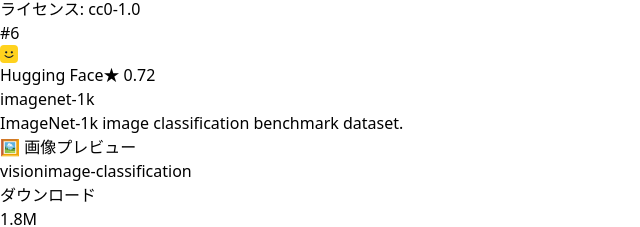
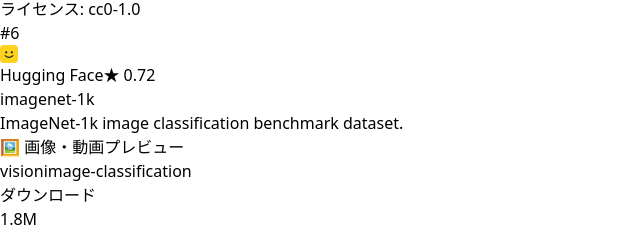
Before and after one commit to rsasaki0109/open-dataset-ranking, a React (Vite) app: page / in a window 1280 px wide. Shown: the part 1797-2024 px from the top of the page, without its empty margins (0-640 px from the left). Built offline with nearby package versions, Linux system fonts and the light colour scheme.

Commit message:
feat(ui): preview videos and repo image files in dataset cards (#5)

```diff
--- a/src/components/PreviewGallery.tsx
+++ b/src/components/PreviewGallery.tsx
@@ -41,8 +41,23 @@
             key={i}
             type="button"
             onClick={() => setZoom(img)}
-            className="aspect-square overflow-hidden rounded bg-slate-100 dark:bg-slate-700"
+            className="relative aspect-square overflow-hidden rounded bg-slate-100 dark:bg-slate-700"
           >
+            {img.kind === 'video' ? (
+              <>
+                {/* #t=0.1 makes browsers paint a poster frame without downloading the whole file */}
+                <video
+                  src={`${img.src}#t=0.1`}
+                  muted
+                  playsInline
+                  preload="metadata"
+                  className="pointer-events-none h-full w-full object-cover"
+                />
+                <span className="pointer-events-none absolute bottom-1 right-1 rounded bg-black/60 px-1 text-[10px] leading-4 text-white">
+                  ▶
+                </span>
+              </>
+            ) : (
               <img
                 src={img.src}
                 alt=""
@@ -50,6 +65,7 @@
                 referrerPolicy="no-referrer"
                 className="h-full w-full object-cover"
               />
+            )}
           </button>
         ))}
       </div>
@@ -60,12 +76,24 @@
           onClick={() => setZoom(null)}
           className="fixed inset-0 z-50 flex items-center justify-center bg-black/80 p-4"
         >
+          {zoom.kind === 'video' ? (
+            <video
+              src={zoom.src}
+              controls
+              autoPlay
+              loop
+              playsInline
+              onClick={(e) => e.stopPropagation()}
+              className="max-h-full max-w-full rounded"
+            />
+          ) : (
             <img
               src={zoom.src}
               alt=""
               referrerPolicy="no-referrer"
               className="max-h-full max-w-full rounded"
             />
+          )}
         </div>
       )}
     </>
--- a/src/lib/i18n.ts
+++ b/src/lib/i18n.ts
@@ -67,7 +67,7 @@
     source: 'ソース', allSources: 'すべてのソース', tagCategory: 'タグ / カテゴリ', allTags: 'すべてのタグ', sort: '並び順', mostPopular: '人気順', recently: '更新が新しい順', mostEngaged: '反応の多い順',
     cards: 'カード', table: 'テーブル', results: '件', page: 'ページ', prev: '前へ', next: '次へ', noDescription: '説明なし', downloads: 'ダウンロード', likesVotes: 'Likes / Votes', license: 'ライセンス', score: 'スコア',
     metadataNotice: 'メタデータのみ掲載。データセット本体は各提供元から取得してください。', github: 'GitHub: open-dataset-ranking', languageSwitch: 'English',
-    preview: '画像プレビュー', hidePreview: 'プレビューを閉じる', previewLoading: 'プレビューを読み込み中…', previewError: 'プレビューを取得できませんでした', previewGated: '承認が必要な(gated)データセットのためプレビューできません', previewEmpty: 'プレビューできる画像がありません',
+    preview: '画像・動画プレビュー', hidePreview: 'プレビューを閉じる', previewLoading: 'プレビューを読み込み中…', previewError: 'プレビューを取得できませんでした', previewGated: '承認が必要な(gated)データセットのためプレビューできません', previewEmpty: 'プレビューできる画像・動画がありません',
   },
   en: {
     siteTitle: 'Open Dataset Ranking', siteSubtitle: 'Kaggle × Hugging Face', dailyUpdate: 'metadata only · daily update',
@@ -75,7 +75,7 @@
     popular: 'Most Popular', popularSubtitle: 'Top by download-based popularity score', recentlyUpdated: 'Recently Updated', recentlyUpdatedSubtitle: 'Top by freshness score', kaggle: 'Kaggle', huggingFace: 'Hugging Face', topKaggle: 'Top Kaggle datasets', topHuggingFace: 'Top Hugging Face datasets',
     explore: 'Explore all datasets', exploreSubtitle: 'Search, filter by source/tag, sort, and paginate', keywordSearch: 'Keyword search', searchPlaceholder: 'e.g. image, nlp, sales…', source: 'Source', allSources: 'All sources', tagCategory: 'Tag / category', allTags: 'All tags', sort: 'Sort', mostPopular: 'Most popular', recently: 'Recently updated', mostEngaged: 'Most engaged',
     cards: 'Cards', table: 'Table', results: 'results', page: 'page', prev: 'Prev', next: 'Next', noDescription: 'No description.', downloads: 'Downloads', likesVotes: 'Likes / Votes', license: 'License', score: 'Score', metadataNotice: 'Metadata only. Get the dataset itself from its original provider.', github: 'GitHub: open-dataset-ranking', languageSwitch: '日本語',
-    preview: 'Preview images', hidePreview: 'Hide preview', previewLoading: 'Loading preview…', previewError: 'Could not load preview', previewGated: 'Gated dataset: preview unavailable without access approval', previewEmpty: 'No previewable images',
+    preview: 'Preview images / videos', hidePreview: 'Hide preview', previewLoading: 'Loading preview…', previewError: 'Could not load preview', previewGated: 'Gated dataset: preview unavailable without access approval', previewEmpty: 'No previewable images or videos',
   },
 };
 
--- a/src/lib/preview.ts
+++ b/src/lib/preview.ts
@@ -1,4 +1,4 @@
-// Client-side preview of image/GIF samples via the public Hugging Face
+// Client-side preview of image/GIF/video samples via the public Hugging Face
 // datasets-server. Fetched on demand in the browser; nothing is stored in
 // this repo (metadata only), images are hotlinked from Hugging Face.
 const API = 'https://datasets-server.huggingface.co';
@@ -7,6 +7,8 @@
   src: string;
   width: number;
   height: number;
+  /** 'video' items are rendered with <video>; everything else (incl. GIF) with <img>. */
+  kind?: 'image' | 'video';
 }
 
 interface Feature {
@@ -31,7 +33,7 @@
   return (await res.json()) as T;
 }
 
-function isImageCell(v: unknown): v is PreviewImage {
+function isMediaCell(v: unknown): v is PreviewImage {
   return (
     typeof v === 'object' &&
     v !== null &&
@@ -42,6 +44,8 @@
 
 const HF = 'https://huggingface.co';
 const MAX_GIF_BYTES = 3 * 1024 * 1024; // skip huge animations
+const MAX_IMAGE_BYTES = 5 * 1024 * 1024;
+const MAX_VIDEO_BYTES = 25 * 1024 * 1024; // only played on click (range-streamed)
 
 interface TreeEntry {
   type: string;
@@ -49,25 +53,34 @@
   size?: number;
 }
 
+const IMAGE_EXT = /\.(png|jpe?g|webp)$/i;
+const VIDEO_EXT = /\.(mp4|webm)$/i;
+const GIF_EXT = /\.gif$/i;
+
 /**
- * GIFs stored as plain files in the dataset repo. datasets-server re-encodes
- * images to static PNG/JPEG, so animation is only preserved by hotlinking the
- * original file (resolve/main/... is public and sends CORS `*`).
+ * Media stored as plain files in the dataset repo. datasets-server re-encodes
+ * images to static PNG/JPEG and does not serve videos, so animation/video is
+ * only preserved by hotlinking the original file (resolve/main/... is public
+ * and sends CORS `*`). Animated/video files are listed before still images.
  */
-async function fetchRepoGifs(
+async function fetchRepoMedia(
   hfId: string,
   limit: number,
   signal?: AbortSignal,
 ): Promise<PreviewImage[]> {
   const tree = await getJson<TreeEntry[]>(`${HF}/api/datasets/${hfId}/tree/main?recursive=true`, signal);
-  return tree
-    .filter((f) => f.type === 'file' && /\.gif$/i.test(f.path) && (f.size ?? 0) <= MAX_GIF_BYTES)
-    .slice(0, limit)
-    .map((f) => ({
-      src: `${HF}/datasets/${hfId}/resolve/main/${f.path.split('/').map(encodeURIComponent).join('/')}`,
-      width: 0,
-      height: 0,
-    }));
+  const url = (path: string) =>
+    `${HF}/datasets/${hfId}/resolve/main/${path.split('/').map(encodeURIComponent).join('/')}`;
+  const files = tree.filter((f) => f.type === 'file');
+  const pick = (re: RegExp, max: number, kind: 'image' | 'video'): PreviewImage[] =>
+    files
+      .filter((f) => re.test(f.path) && (f.size ?? 0) <= max)
+      .map((f) => ({ src: url(f.path), width: 0, height: 0, kind }));
+  return [
+    ...pick(GIF_EXT, MAX_GIF_BYTES, 'image'),
+    ...pick(VIDEO_EXT, MAX_VIDEO_BYTES, 'video'),
+    ...pick(IMAGE_EXT, MAX_IMAGE_BYTES, 'image'),
+  ].slice(0, limit);
 }
 
 /** Returns up to `limit` sample images for an HF dataset id (e.g. "cifar10"). */
@@ -77,8 +90,8 @@
   signal?: AbortSignal,
 ): Promise<PreviewImage[]> {
   try {
-    const gifs = await fetchRepoGifs(hfId, limit, signal);
-    if (gifs.length > 0) return gifs;
+    const media = await fetchRepoMedia(hfId, limit, signal);
+    if (media.length > 0) return media;
   } catch (e) {
     if ((e as Error).name === 'AbortError') throw e;
     // no repo listing (gated / not found): fall back to datasets-server
@@ -94,12 +107,14 @@
     `${API}/first-rows?dataset=${ds}&config=${encodeURIComponent(first.config)}&split=${encodeURIComponent(first.split)}`,
     signal,
   );
-  const cols = (data.features ?? []).filter((f) => f.type?._type === 'Image').map((f) => f.name);
+  const cols = (data.features ?? [])
+    .filter((f) => f.type?._type === 'Image' || f.type?._type === 'Video')
+    .map((f) => ({ name: f.name, kind: f.type._type === 'Video' ? ('video' as const) : ('image' as const) }));
   const out: PreviewImage[] = [];
   for (const { row } of data.rows ?? []) {
     for (const c of cols) {
-      const v = row[c];
-      if (isImageCell(v)) out.push(v);
+      const v = row[c.name];
+      if (isMediaCell(v)) out.push({ ...v, kind: c.kind });
       if (out.length >= limit) return out;
     }
   }
```
Also changed, not shown: 1 other file (tests, documents, lock files or other folders). Lines whose indentation alone changed are shown as unchanged.
